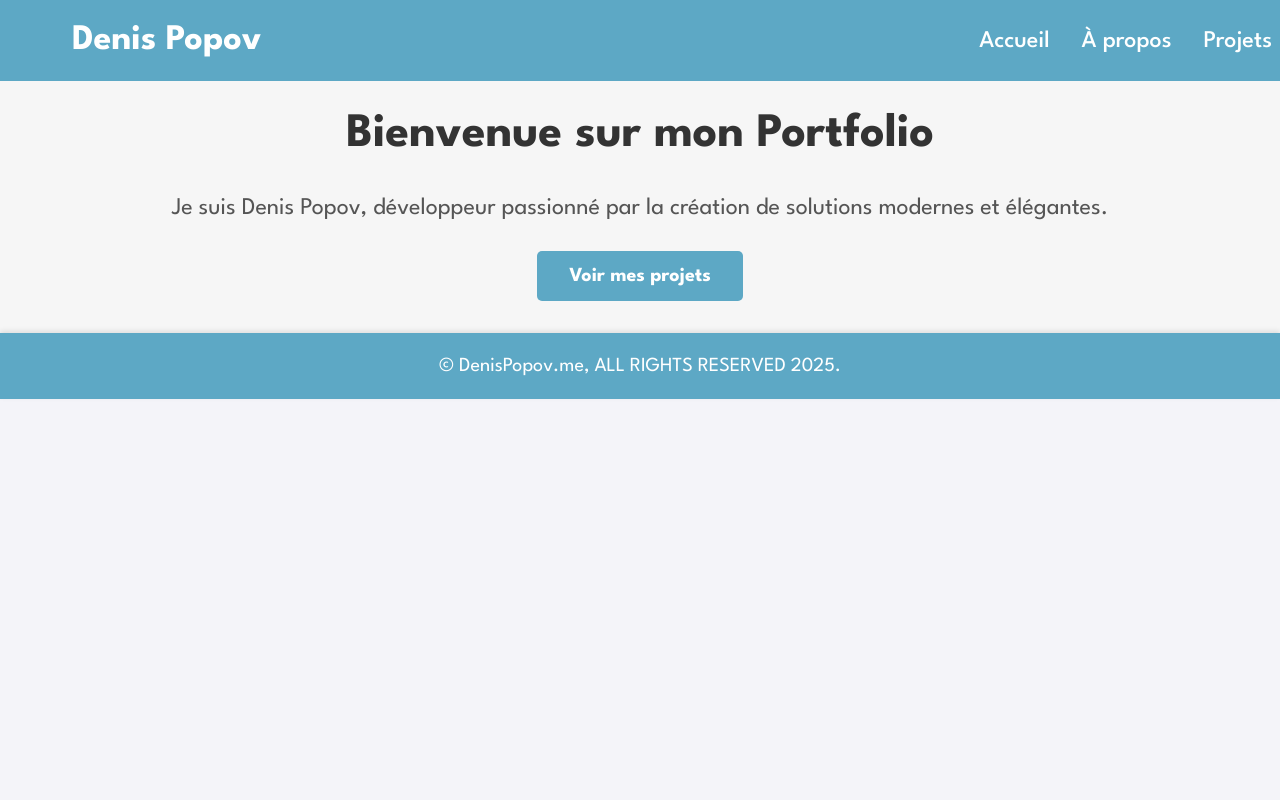
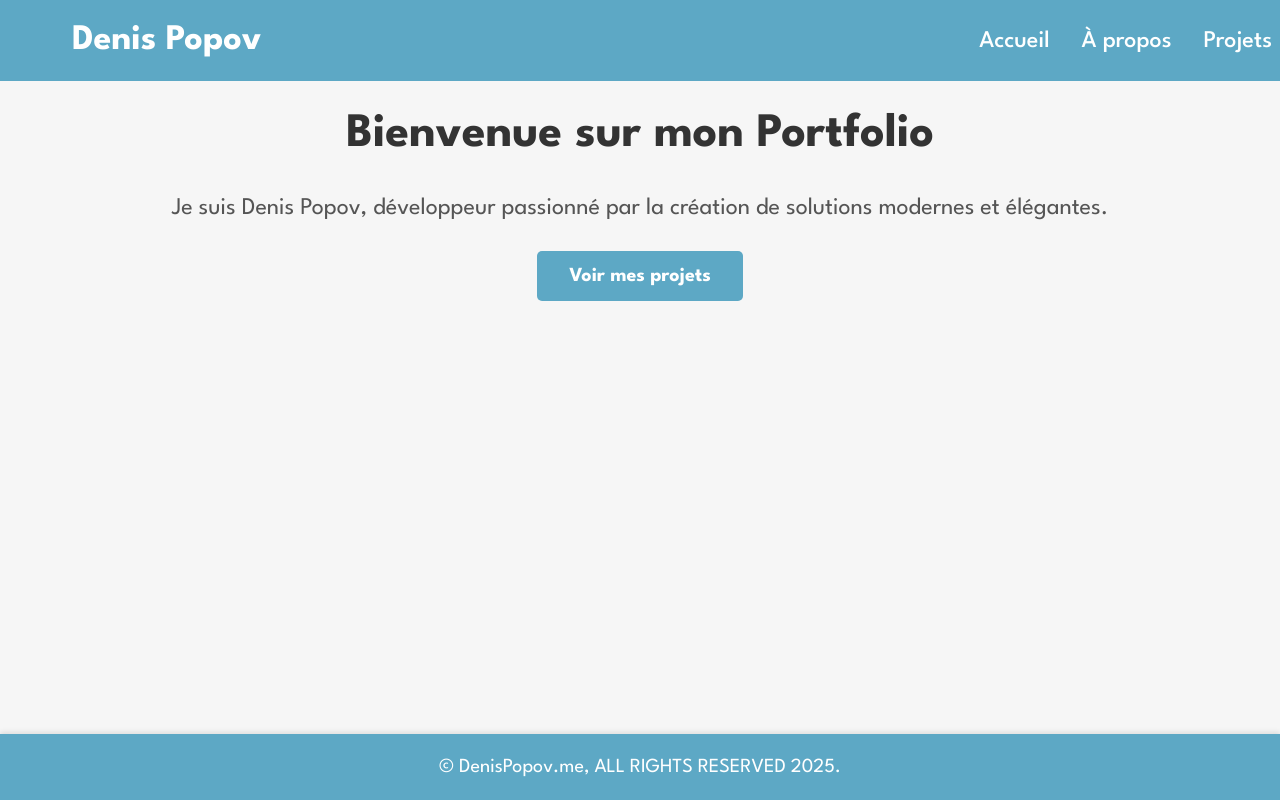
Before and after one commit to DenStayy/Portfolio, a SvelteKit app: page / in a window 1280 px wide. Built offline with nearby package versions, Linux system fonts and the light colour scheme.

Commit message:
fix: Update version numbers and modify preload links in index.html for consistency style: Enhance layout with flexbox for footer positioning and overall structure

```diff
--- a/src/routes/+layout.svelte
+++ b/src/routes/+layout.svelte
@@ -68,7 +68,15 @@
 <style>
   @import url('https://fonts.googleapis.com/css2?family=League+Spartan:wght@100..900&display=swap');
 
+  :global(html, body) {
+    height: 100%;
+    margin: 0;
+  }
+
   :global(body) {
+    display: flex;
+    flex-direction: column;
+    min-height: 100vh;
     margin: 0;
     font-family: "League Spartan", sans-serif;
     background-color: #f4f4f9;
@@ -227,17 +235,17 @@
   }
 
   main {
+    flex: 1;
     padding-top: 0;
     background: #f6f6f6;
   }
 
   footer {
+    margin-top: auto;
     background-color: #5da8c5;
     color: white;
     padding: 1.5rem 0;
     text-align: center;
-    position: static;
-    bottom: 0; left: 0; width: 100%;
     box-shadow: 0 -2px 5px rgba(0,0,0,0.1);
   }
   footer p {
```
Also changed, not shown: 2 other files (tests, documents, lock files or other folders).
